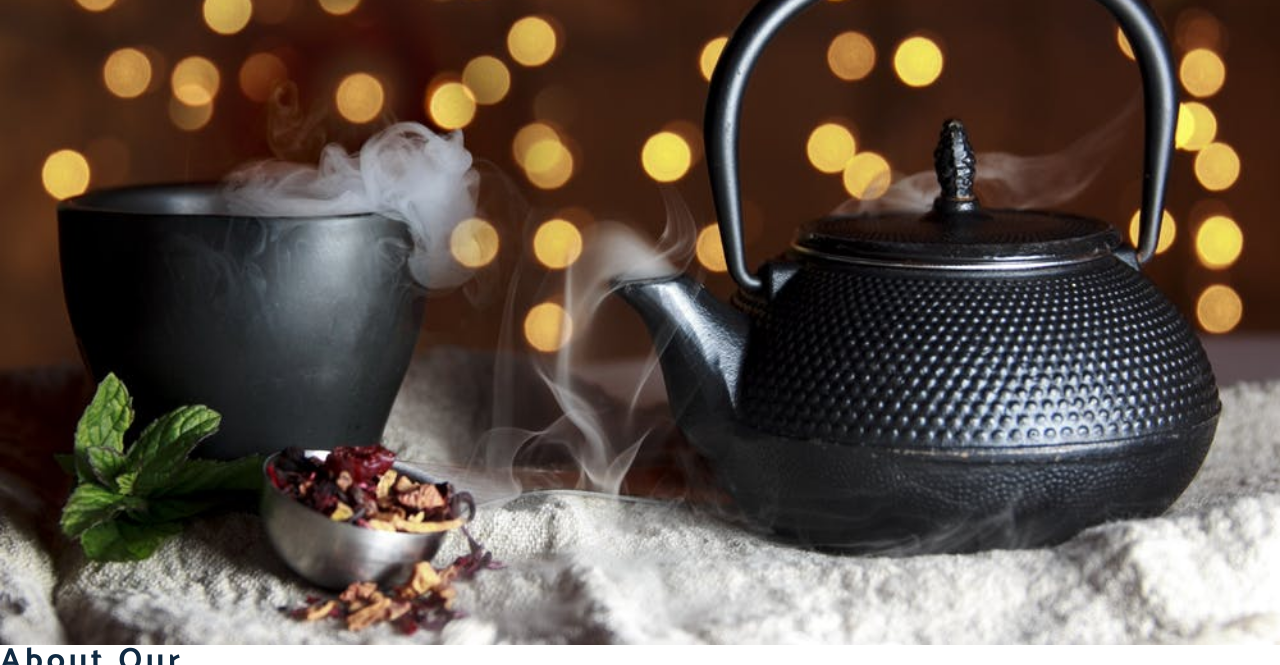
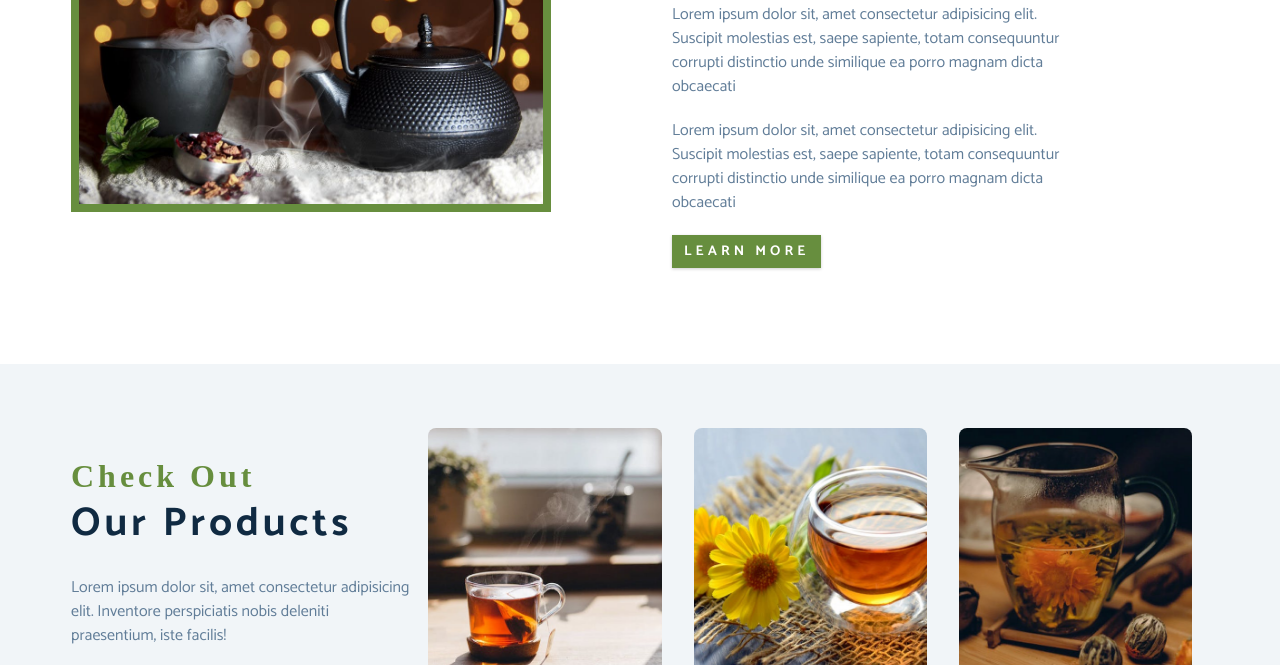
Before and after one commit to tunyanghevond/tea-station, a plain HTML site: page index.html in a window 1280 px wide. Shown: the part 1277-1942 px from the top of the page. Drawn offline with Linux system fonts and the light colour scheme; a web font is replaced by a local one.

Commit message:
add section about and products

```diff
--- a/css/styles.css
+++ b/css/styles.css
@@ -98,12 +98,12 @@ p {
   text-transform: uppercase;
   background: var(--clr-primary);
   color: var(--clr-white);
-  padding: 0.75rem 1rem;
+  padding: 0.375rem 0.75rem;
   letter-spacing: var(--spacing);
   display: inline-block;
   font-weight: bold;
   transition: var(--transition);
-  font-size: 1rem;
+  font-size: 0.875rem;
   border: none;
   cursor: pointer;
   box-shadow: 0 1px 3px rgba(0, 0, 0, 0.2);
@@ -119,6 +119,26 @@ p {
   clear: both;
   display: table;
 }
+.section-title h3 {
+  font-family: var(--ff-secondary);
+  color: var(--clr-primary);
+}
+.section-title {
+  margin-bottom: 2rem;
+}
+.section-center {
+  padding: 4rem 0;
+  width: 85vw;
+  margin: 0 auto;
+  max-width: 1170px;
+}
+@media screen and (min-width: 992px) {
+  .section-center {
+    width: 95vw;
+    padding: 4rem 1rem;
+  }
+}
+
 /*
 header
 */
@@ -203,14 +223,85 @@ header
   }
 }
 /* About  */
+.about-info,
+.about-img {
+  padding: 2rem 0;
+}
+.about-picture-container {
+  background: var(--clr-primary);
+  border: 0.5rem solid var(--clr-primary);
+  max-width: 30rem;
 
-/* .about-info {
+  overflow: hidden;
+}
+.about-picture {
+  transition: var(--transition);
+}
+.about-picture-container:hover .about-picture {
+  transform: scale(1.2);
+  opacity: 0.5;
+}
+.about-text {
+  max-width: 26rem;
+  color: var(--clr-grey-2);
+}
+
+@media screen and (min-width: 992px) {
+  .about-img,
+  .about-info {
+    float: left;
+    width: 50%;
+  }
+  .about-info {
+    padding-left: 2rem;
+  }
+}
+
+.products {
   background: var(--clr-grey-3);
 }
-.info {
-  padding: 2rem;
+.products article {
+  padding: 2rem 0;
 }
-.info div {
-  background: url("../images/about-bcg.jpeg") center/cover no-repeat;
-  height: 20vh;
-} */
+.products-text {
+  color: var(--clr-grey-2);
+  max-width: 26rem;
+}
+.product {
+  margin-bottom: 2rem;
+}
+.product-img {
+  border-radius: var(--radius);
+  margin-bottom: 2rem;
+  height: 17rem;
+  object-fit: cover;
+}
+.product-price {
+  color: var(--clr-primary);
+}
+@media screen and (min-width: 768px) {
+  .product {
+    float: left;
+    width: 50%;
+    padding-right: 2rem;
+  }
+}
+@media screen and (min-width: 992px) {
+  .product {
+    width: 33.3%;
+  }
+}
+@media screen and (min-width: 1200px) {
+  .products-info {
+    float: left;
+    width: 30%;
+  }
+  .products-inventory {
+    float: left;
+    width: 70%;
+  }
+  .product {
+    margin-bottom: 0rem;
+    padding: 0 1rem;
+  }
+}
--- a/index.html
+++ b/index.html
@@ -75,39 +75,83 @@
     <!-- end of skills section -->
     <!-- start about -->
     <section>
-      <div class="section-center" clearfix>
+      <div class="section-center clerrifix">
         <article class="about-img">
           <div class="about-picture-container">
             <img
               src="./images/about-bcg.jpeg"
               alt="tea kettel"
-              class="about-picture-container"
+              class="about-picture"
             />
           </div>
         </article>
         <article class="about-info">
-          <!-- section title -->
           <div class="section-title">
             <h3>about our</h3>
             <h2>Tea Station</h2>
           </div>
-          <!-- end section title -->
-
-          <p>
+          <p class="about-text">
             Lorem ipsum dolor sit, amet consectetur adipisicing elit. Suscipit
             molestias est, saepe sapiente, totam consequuntur corrupti
             distinctio unde similique ea porro magnam dicta obcaecati
           </p>
-          <p>
+          <p class="about-text">
             Lorem ipsum dolor sit, amet consectetur adipisicing elit. Suscipit
             molestias est, saepe sapiente, totam consequuntur corrupti
             distinctio unde similique ea porro magnam dicta obcaecati
           </p>
-          <a href="#" class="btn">Learn more</a>
+          <a href="about.html" class="btn">Learn more</a>
         </article>
       </div>
     </section>
     <!-- end of about -->
+    <!-- products -->
+    <section class="products">
+      <div class="section-center clerrifix">
+        <article class="products-info">
+          <div class="section-title">
+            <h3>Check out</h3>
+            <h2>Our Products</h2>
+          </div>
+          <p class="products-text">
+            Lorem ipsum dolor sit, amet consectetur adipisicing elit. Inventore
+            perspiciatis nobis deleniti praesentium, iste facilis!
+          </p>
+          <a href="products.html" class="btn">inventory</a>
+        </article>
+        <aticle class="products-inventory clerrifix">
+          <div class="product">
+            <img
+              src="./images/product-1.jpeg"
+              alt="single product"
+              class="product-img"
+            />
+            <h4>Ginger Peach Tea</h4>
+            <h4 class="product-price">$6.99</h4>
+          </div>
+          <div class="product">
+            <img
+              src="./images/product-2.jpeg"
+              alt="single product"
+              class="product-img"
+            />
+            <h4>Fruit Sangria</h4>
+            <h4 class="product-price">$6.99</h4>
+          </div>
+          <div class="product">
+            <img
+              src="./images/product-3.jpeg"
+              alt="single product"
+              class="product-img"
+            />
+            <h4>White Tea</h4>
+            <h4 class="product-price">$6.99</h4>
+          </div>
+        </aticle>
+      </div>
+    </section>
+
+    <!-- end of products -->
 
     <script src="app.js"></script>
   </body>
```
